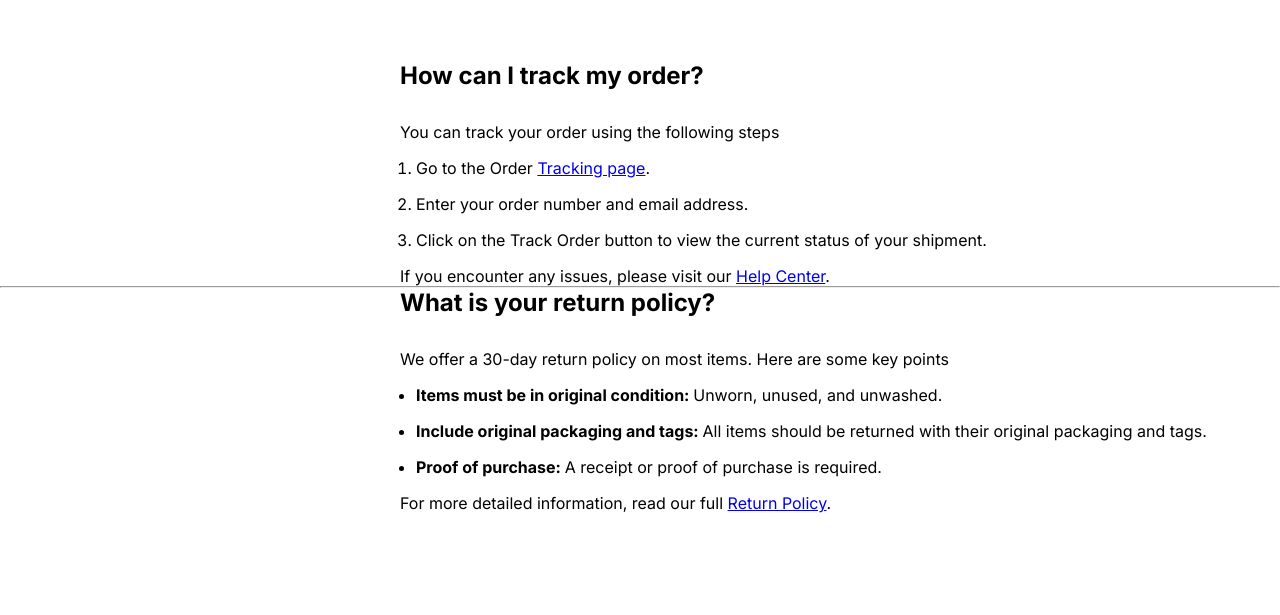
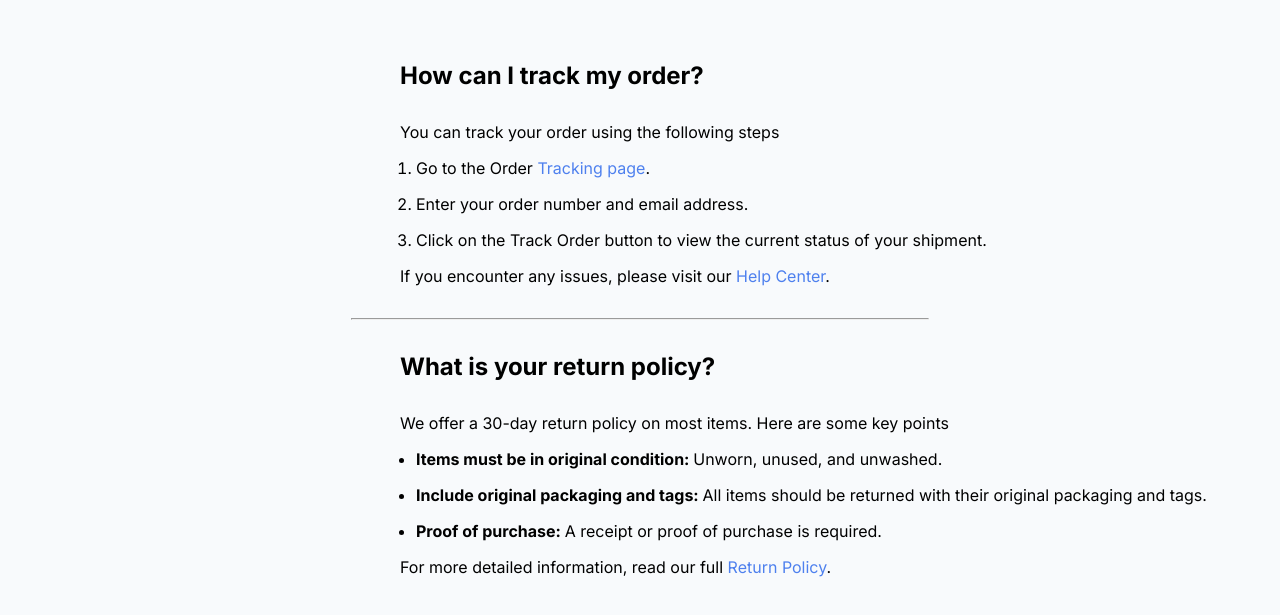
Before and after one commit to GabrielNP96/Simple_Frequently_Asked_Questions, a plain HTML site: page index.html in a window 1280 px wide. Shown: the part 115-730 px from the top of the page. Drawn offline with Linux system fonts and the light colour scheme.

Commit message:
finalizado

```diff
--- a/index.html
+++ b/index.html
@@ -23,7 +23,7 @@
                 <li>Enter your order number and email address.</li>
                 <li>Click on the Track Order button to view the current status of your shipment.</li>
             </ol>
-            <p>If you encounter any issues, please visit our <a href="#">Help Center</a>.</p>
+            <p class="content-p">If you encounter any issues, please visit our <a href="#">Help Center</a>.</p>
         </div>
         <hr>
         <div class="content">
@@ -34,7 +34,7 @@
                 <li><strong>Include original packaging and tags: </strong>All items should be returned with their original packaging and tags.</li>
                 <li><strong>Proof of purchase: </strong>A receipt or proof of purchase is required.</li>
             </ul>
-            <p>For more detailed information, read our full <a href="#">Return Policy</a>.</p>
+            <p class="content-p">For more detailed information, read our full <a href="#">Return Policy</a>.</p>
         </div>
     </main>
 </body>
--- a/styles.css
+++ b/styles.css
@@ -9,6 +9,7 @@ body {
     width: 100%;
     height: 100vh;
     font-family: "Inter", sans-serif;
+    background-color: #F8FAFC;
 }
 
 .title {
@@ -25,6 +26,7 @@ h1 {
 
 h2 {
     font-size: 1.5rem;
+    margin-top:4vh;
     margin-bottom: 4vh;
 }
 .content {
@@ -34,3 +36,22 @@ h2 {
 li {
     margin: 2vh;
 }
+
+.content-p {
+    margin-bottom: 4vh;
+}
+
+a {
+    color: #4E80EE;
+    text-decoration: none;
+}
+
+a:visited {
+    color: #4E80EE;
+}
+
+hr {
+    margin: auto;
+    width: 45%;
+    color: #D2D5DA;
+}
```
